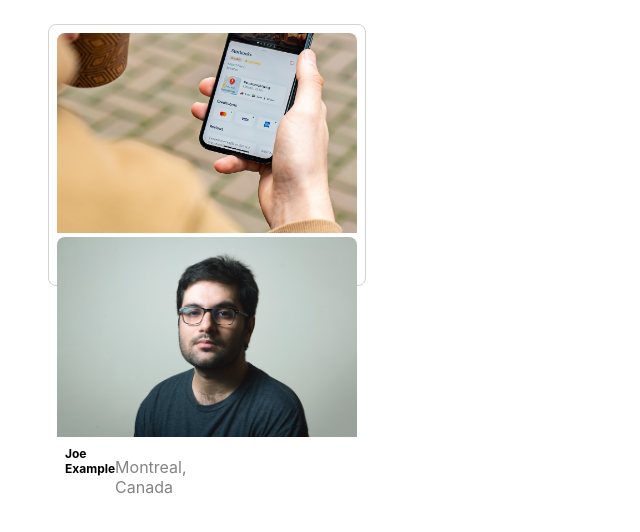
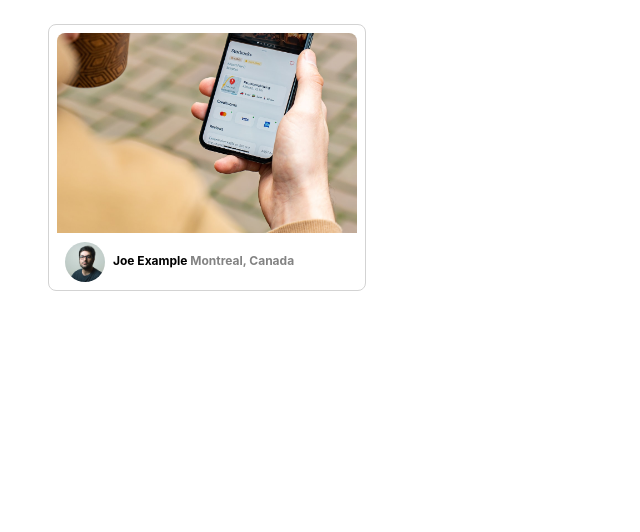
Before and after one commit to gitairman/photolabs, a React (Create React App) app in the folder frontend/: page / in a window 1280 px wide. Shown: the top 532 px of the page, without its empty margins (0-640 px from the left). Built offline with nearby package versions, Linux system fonts and the light colour scheme; the HTML template or start-up script is replaced by a standard one.

Commit message:
fixed display of photolistitem

```diff
--- a/frontend/src/components/PhotoListItem.jsx
+++ b/frontend/src/components/PhotoListItem.jsx
@@ -7,13 +7,13 @@
   return (
     <div className="photo-list__item">
       <img className="photo-list__image" src={imageSource} />
-      <div className="photo-list__user-profile">
-        <img className="photo-list__image" src={profile} />
-        <div className="photo-list__user-details">
-          <p className="photo-list__user-info">{username}</p>
-          <p className="photo-list__user-location">
+      <div className="photo-list__user-details">
+        <div className="photo-list__user-info">
+          <img className="photo-list__user-profile" src={profile} />
+          <span>{username} </span>
+          <span className="photo-list__user-location">
             {location.city}, {location.country}
-          </p>
+          </span>
         </div>
       </div>
     </div>
```
